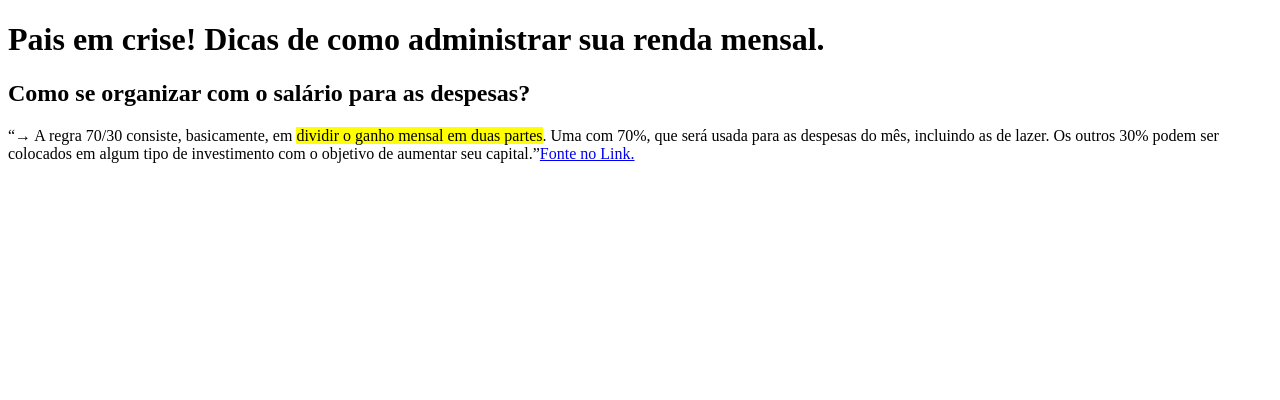
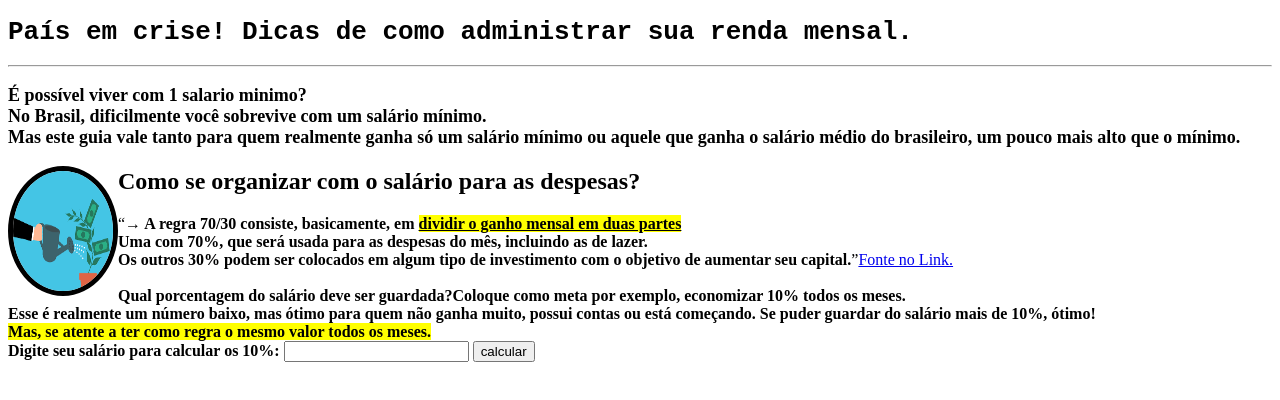
Before and after one commit to 25ribeiro/Financeiro-Hackton, a plain HTML site: page 01.html in a window 1280 px wide. Drawn offline with Linux system fonts and the light colour scheme.

Commit message:
inciando.01.html

```diff
--- a/01.html
+++ b/01.html
@@ -7,11 +7,54 @@
     <link rel="shortcut icon" href="Hackton/favicon.ico/dollar-scale-icon.png" type="image/x-icon">
     <title>Educação Financeira</title>
 
+    <style>
+            .foto {
+                height: 120px;
+                border-radius: 80%;
+                border-color: black;
+                border-width: 5px;
+                border-style: solid;
+                width: 100px;
+                float: left;
+
+            }
+            a:hover{
+                color: red;
+            }
+            h1{
+                font-family: monospace;
+            }
+            q{
+                font: arial;
+                color: black;
+            }
+            p{
+                font-size: 18px;
+            }
+
+
+
+    </style>
+
+
 </head>
-<h1>Pais em crise! Dicas de como administrar sua renda mensal.</h1>
-<h2>Como se organizar com o salário para as despesas?</h2>
-    <q>&rarr; A regra 70/30 consiste, basicamente, em <mark>dividir o ganho mensal em duas partes</mark>. Uma com 70%, que será usada para as despesas do mês, incluindo as de lazer. Os outros 30% podem ser colocados em algum tipo de investimento com o objetivo de aumentar seu capital.</q><a href= "https://xpeedschool.com.br/blog/como-dividir-o-salario-para-economizar/">Fonte no Link.</a>
+<h1><strong>País em crise! Dicas de como administrar sua renda mensal.</strong></h1>
+<hr><main>
+<p><strong>É possível viver com 1 salario minimo?<br>
+    No Brasil, dificilmente você sobrevive com um salário mínimo.<br> Mas este guia vale tanto para quem realmente ganha só um salário mínimo ou aquele que ganha o salário médio do brasileiro, um pouco mais alto que o mínimo.</strong></p>
+<img src="imagens/baixados (1).png" alt=" " class="foto"><h2>Como se organizar com o salário para as despesas?</h2>
+    <q><strong>&rarr; A regra 70/30 consiste, basicamente, em <mark><u>dividir o ganho mensal em duas partes</mark></u><br> Uma com 70%, que será usada para as despesas do mês, incluindo as de lazer.<br>Os outros 30% podem ser colocados em algum tipo de investimento com o objetivo de aumentar seu capital.</strong></q><a href= "https://xpeedschool.com.br/blog/como-dividir-o-salario-para-economizar/">Fonte no Link.</a><br><br>
+
+    <p1><strong>Qual porcentagem do salário deve ser guardada?Coloque como meta por exemplo, economizar 10% todos os meses.<br> Esse é realmente um número baixo, mas ótimo para quem não ganha muito, possui contas ou está começando. Se puder guardar do salário mais de 10%, ótimo!<br><mark>Mas, se atente a ter como regra o mesmo valor todos os meses.</mark></p1></main></html>
+    <p2>
+        Digite seu salário para calcular os 10%:
+    </p2></strong>
+    <input type="text" name="salario" id="salario">
+    <input type="button" value="calcular">
+</main>
 <body>
+    <script>
+    </script>
 
 </body>
 </html>
```
